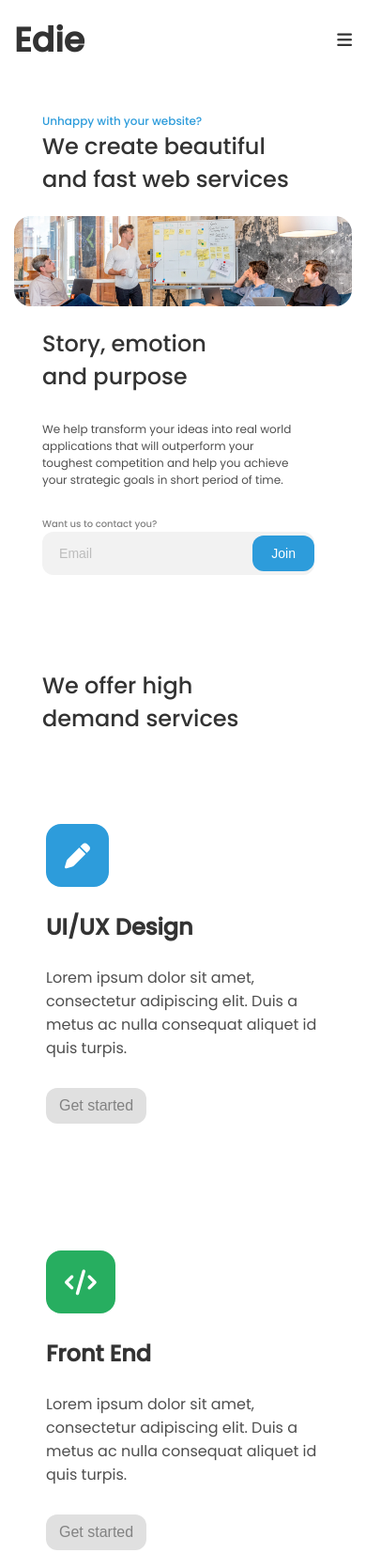
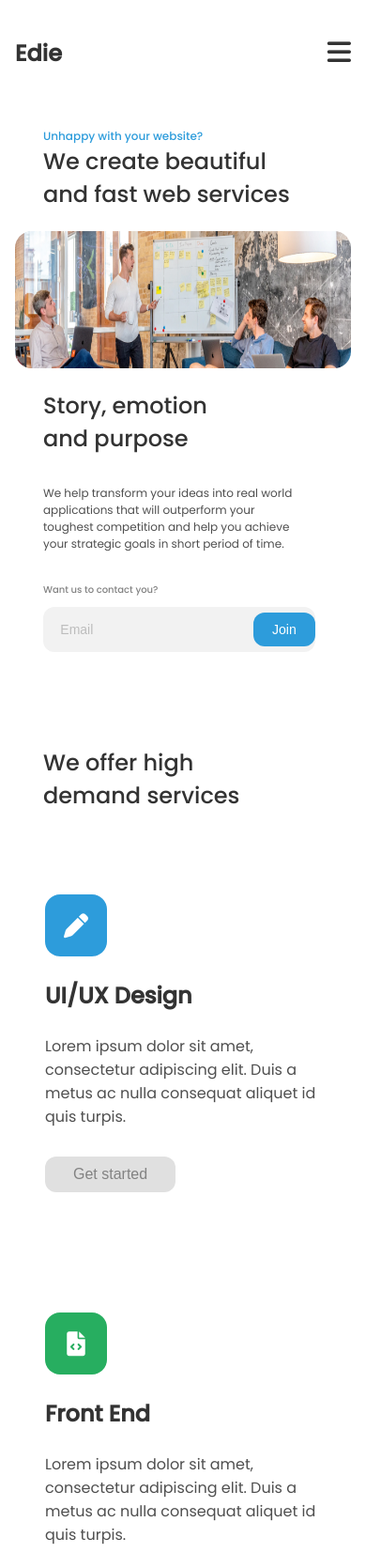
Before and after one commit to phvntin/edie, a plain HTML site: page index.html in a window 390 px wide. Shown: the top 1653 px of the page at 94% size. Drawn offline with Linux system fonts and the light colour scheme.

Commit message:
update all

```diff
--- a/css/_navbar.scss
+++ b/css/_navbar.scss
@@ -1,46 +1,59 @@
 .navbar {
   @include flexbox(center, space-between);
-  padding-top: 30px;
   width: 100%;
+  height: 7rem;
+  @include responsive(767px) {
+    padding-left: 1rem;
+    padding-right: 1rem;
+  }
+
   &-logo {
     a {
-      font-size: 3.6rem;
+      font-size: 2.25rem;
       font-weight: 800;
       color: #333;
+
+      @include responsive(767px) {
+        font-size: 1.5rem;
+      }
     }
   }
+
+  &-menu {
+    @include responsive(767px) {
+      display: none;
+    }
+  }
+
   &-list {
     @include flexbox(center, flex-end);
-    font-size: 2.4rem;
+    font-size: 1.5rem;
     font-weight: 500;
     list-style: none;
   }
+
   &-item:not(:last-of-type) {
     margin-right: 45px;
   }
+
   &-link {
     color: #666;
     transition: all 0.2s ease;
+
     &.active {
       color: #333;
     }
+
     &:hover {
       color: #333;
     }
   }
+
   &-mobile {
     font-size: 1.8rem;
     display: none;
-  }
-}
 
-@media (max-width: 768px) {
-  .navbar {
-    padding-top: 15px;
-    &-menu {
-      display: none;
-    }
-    &-mobile {
+    @include responsive(767px) {
       display: block;
     }
   }
--- a/css/_part-one.scss
+++ b/css/_part-one.scss
@@ -1,128 +1,146 @@
 .part-one {
-  margin-top: 100px;
+  margin-top: 6.25rem;
+
+  @include responsive(767px) {
+    margin-top: 1.5rem;
+  }
+
   & > div {
-    margin-left: 200px;
+    margin-left: 12.5rem;
+
+    @include responsive(767px) {
+      margin-left: 1.875rem;
+    }
   }
+
   &-create {
+    @include responsive(767px) {
+      max-width: 17rem;
+    }
+
     span {
-      margin-bottom: 16px;
-      font-size: 1.8rem;
+      margin-bottom: 1rem;
+      font-size: 1.125rem;
       font-weight: 500;
       color: #2d9cdb;
       display: block;
+
+      @include responsive(767px) {
+        font-size: 0.75rem;
+        margin-bottom: 0;
+      }
     }
+
     h3 {
-      max-width: 543px;
-      font-size: 4.8rem;
+      max-width: 33.875rem;
+      font-size: 3rem;
       font-weight: 500;
+
+      @include responsive(767px) {
+        font-size: 1.5rem;
+      }
     }
   }
+
   &-image {
     border-radius: 18px;
-    margin: 42px 0;
+    margin: 2.625rem 0;
+    object-fit: content;
+
+    @include responsive(767px) {
+      margin: 1.375rem 0;
+      height: 9.125rem;
+    }
   }
+
   &-story {
+    max-width: 22.875rem;
+
     h3 {
-      max-width: 366px;
-      margin-bottom: 42px;
-      font-size: 4.8rem;
+      margin-bottom: 2.625rem;
+      font-size: 3rem;
       font-weight: 500;
+
+      @include responsive(767px) {
+        max-width: 14.125rem;
+        margin-bottom: 2rem;
+        font-size: 1.5rem;
+      }
     }
+
     span {
       color: #4f4f4f;
-      max-width: 366px;
-      margin-bottom: 42px;
-      font-size: 1.8rem;
+      display: block;
+      margin-bottom: 2.625rem;
+      font-size: 1.125rem;
       font-weight: 400;
-      display: block;
+
+      @include responsive(767px) {
+        margin-bottom: 2rem;
+        font-size: 0.75rem;
+        max-width: 17.125rem;
+      }
     }
   }
+
   &-contact {
     span {
-      font-size: 1.4rem;
+      color: #828282;
+      display: block;
+      margin-bottom: 0.625rem;
+      font-size: 0.875rem;
       font-weight: 500;
-      color: #828282;
-      margin-bottom: 10px;
-      display: block;
+
+      @include responsive(767px) {
+        font-size: 0.625rem;
+      }
     }
+
     div {
       background-color: #f2f2f2;
       border-radius: 12px;
-      max-width: 350px;
+      max-width: 21.875rem;
       display: block;
       @include flexbox(center, space-around);
       transition: all 0.3s ease;
+
+      @include responsive(767px) {
+        max-width: 18.125rem;
+      }
+
       &:hover {
         box-shadow: 0px 0px 15px rgba(0, 0, 0, 0.1);
       }
+
       input {
         border: none;
         background: transparent;
         padding: 15px 0 15px 18px;
-        font-size: 1.8rem;
+        font-size: 1.125rem;
         font-weight: 500;
+
         &::placeholder {
           color: #bdbdbd;
         }
+
+        @include responsive(767px) {
+          padding: 1rem 0 1rem 1.125rem;
+          font-size: 0.875rem;
+        }
       }
+
       button {
         border: none;
-        padding: 11px 28px;
-        font-size: 1.8rem;
+        padding: 0.625rem 1.75rem;
+        font-size: 1.125rem;
         color: #fff;
         background-color: #2d9cdb;
         border-radius: 12px;
-      }
-    }
-  }
-}
 
-@media (max-width: 768px) {
-  .part-one {
-    margin-top: 50px;
-    & > div {
-      margin-left: 30px;
-    }
-    &-create {
-      max-width: 272px;
-      span {
-        font-size: 1.2rem;
-        margin-bottom: 0;
-      }
-      h3 {
-        font-size: 2.4rem;
-      }
-    }
-    &-image {
-      margin: 22px 0;
-    }
-    &-story {
-      h3 {
-        max-width: 227px;
-        margin-bottom: 0;
-        font-size: 2.4rem;
-      }
-      span {
-        max-width: 275px;
-        margin: 30px 0;
-        font-size: 1.2rem;
-      }
-    }
-    &-contact {
-      span {
-        font-size: 1rem;
-        margin-bottom: 0;
-      }
-      div {
-        max-width: 290px;
-        input {
-          padding: 15px 0 15px 18px;
-          font-size: 1.4rem;
-        }
-        button {
-          padding: 11px 20px;
-          font-size: 1.4rem;
-          margin-left: 25px;
+        @include responsive(767px) {
+          padding: 0.625rem 1.25rem;
+          font-size: 0.875rem;
+          margin-left: 1.5rem;
         }
       }
     }
--- a/css/_part-three.scss
+++ b/css/_part-three.scss
@@ -1,101 +1,139 @@
 .part-three {
-  margin-top: 190px;
-  & > div {
-    margin-left: 100px;
+  margin-top: 12.5rem;
+
+  @include responsive(767px) {
+    margin-top: 6.25rem;
   }
+
   &-heading {
-    font-size: 3.6rem;
-    max-width: 450px;
+    font-size: 2.25rem;
+    max-width: 28.125rem;
+    margin-left: 5.625rem;
+    margin-bottom: 0.5rem;
+
+    @include responsive(767px) {
+      margin-left: 2rem;
+      max-width: 17rem;
+      font-size: 1.5rem;
+      margin-bottom: 2.5rem;
+    }
+
     h4 {
       font-weight: 500;
     }
   }
+
   &-content {
-    display: grid;
-    grid-template-columns: 1fr 1fr;
-    grid-template-rows: 1fr 1fr;
-    grid-column-gap: 20px;
-    grid-template-areas:
-      "h1 h2"
-      "h3 h4";
+    margin: 0 5rem;
+    @include flexbox(flex-start, center, wrap);
+    column-gap: 1rem;
+
+    @include responsive(767px) {
+      flex-direction: column;
+      margin: 0;
+    }
   }
+
   &-item {
+    width: calc(50% - 1rem);
     cursor: pointer;
+
+    @include responsive(767px) {
+      width: 100%;
+      margin-bottom: 2rem;
+    }
+
     img {
       border-radius: 12px;
+      width: 100%;
+      height: 34rem;
+      object-fit: cover;
+
+      @include responsive(767px) {
+        height: 22rem;
+      }
     }
+
     span {
-      font-size: 1.4rem;
+      font-size: 0.875rem;
       color: #828282;
       font-weight: 300;
-      margin-top: 20px;
+      margin-top: 1.25rem;
       display: inline-block;
     }
+
     h5 {
-      font-size: 2.4rem;
+      font-size: 1.5rem;
       font-weight: 500;
     }
   }
-  &-item:nth-child(1) {
-    padding-top: 175px;
-    grid-area: h1;
+
+  &-item:nth-child(1),
+  &-item:nth-child(3) {
+    padding-top: 5rem;
+
+    @include responsive(767px) {
+      padding-top: unset;
+    }
   }
-  &-item:nth-child(2) {
-    grid-area: h2;
-  }
-  &-item:nth-child(3) {
-    padding-top: 175px;
-    grid-area: h3;
-  }
-  &-item:nth-child(4) {
-    grid-area: h4;
-  }
+
   &-more {
     text-align: right;
+    margin-right: 6rem;
     color: #2d9cdb;
-    // cursor: pointer;
+
+    @include responsive(767px) {
+      text-align: unset;
+      margin-right: unset;
+    }
+
     a {
-      font-size: 2.4rem;
+      font-size: 1.5rem;
       font-weight: 500;
       color: #2d9cdb;
+
+      @include responsive(767px) {
+        font-size: 1rem;
+      }
     }
+
     i {
-      font-size: 1.7rem;
-      margin-left: 15px;
+      font-size: 1rem;
+      margin-left: 1rem;
     }
   }
 }
 
-@media (max-width: 768px) {
-  .part-three {
-    margin-top: 100px;
-    & > div {
-      margin-left: unset;
-    }
-    &-heading {
-      margin-left: 30px !important;
-      max-width: 270px;
-      font-size: 2.4rem;
-      margin-bottom: 40px;
-    }
-    &-content {
-      grid-template-columns: 1fr;
-      grid-template-rows: 1fr 1fr 1fr 1fr;
-      grid-row-gap: 35px;
-      grid-template-areas:
-        "h1"
-        "h2"
-        "h3"
-        "h4";
-    }
-    &-item:nth-child(1),
-    &-item:nth-child(3) {
-      padding-top: unset;
-    }
-    &-more {
-      text-align: left;
-      font-size: 1.8rem;
-      margin-top: 10px;
-    }
-  }
-}
+// @media (max-width: 768px) {
+//   .part-three {
+//     margin-top: 100px;
+//     & > div {
+//       margin-left: unset;
+//     }
+//     &-heading {
+//       margin-left: 30px !important;
+//       max-width: 270px;
+//       font-size: 2.4rem;
+//       margin-bottom: 40px;
+//     }
+//     &-content {
+//       grid-template-columns: 1fr;
+//       grid-template-rows: 1fr 1fr 1fr 1fr;
+//       grid-row-gap: 35px;
+//       grid-template-areas:
+//         "h1"
+//         "h2"
+//         "h3"
+//         "h4";
+//     }
+//     &-item:nth-child(1),
+//     &-item:nth-child(3) {
+//       padding-top: unset;
+//     }
+//     &-more {
+//       text-align: left;
+//       font-size: 1.8rem;
+//       margin-top: 10px;
+//     }
+//   }
+// }
--- a/css/_part-two.scss
+++ b/css/_part-two.scss
@@ -1,66 +1,108 @@
 .part-two {
-  margin-top: 200px;
-  margin-left: 100px;
+  margin-top: 12.5rem;
+
+  @include responsive(767px) {
+    margin-top: 6.25rem;
+    margin-left: 0;
+  }
+
   &-heading {
-    font-size: 3.6rem;
-    max-width: 346px;
-    margin-bottom: 45px;
+    max-width: 21.625rem;
+    margin-bottom: 2.75rem;
+    margin-left: 5.625rem;
+
+    @include responsive(767px) {
+      margin-left: 1.875rem;
+      max-width: 16.25rem;
+    }
+
     h4 {
+      font-size: 2.25rem;
       font-weight: 500;
+
+      @include responsive(767px) {
+        font-size: 1.5rem;
+      }
     }
   }
+
   &-content {
-    @include flexbox(center, space-between);
+    margin-left: 5.5rem;
+    @include flexbox(center, flex-start);
+    gap: 2.5rem;
+
+    @include responsive(767px) {
+      flex-direction: column;
+      margin-left: 0;
+    }
+
     .item {
       @include flexbox(flex-start, space-between, wrap, column);
-      max-width: 340px;
-      padding: 45px 34px;
+      width: calc(33% - 3.25rem);
+      padding: 2.75rem 2rem;
       border-radius: 24px;
       transition: all 0.2s;
+
+      @include responsive(767px) {
+        width: 100%;
+      }
+
       i {
-        font-size: 2.7rem;
+        font-size: 1.625rem;
         color: #fff;
-        padding: 20px 20px;
+        padding: 1.25rem;
         border-radius: 16px;
+        width: 100%;
+        text-align: center;
       }
+
       .fa-pen {
         background-color: #2d9cdb;
       }
-      .fa-code {
+
+      .fa-file-code {
         background-color: #27ae60;
       }
+
       .fa-code-branch {
         background-color: #eb5757;
       }
+
       &-icon {
-        margin-bottom: 25px;
+        margin-bottom: 1.5rem;
+        width: 4.125rem;
       }
+
       h5 {
-        font-size: 2.4rem;
+        font-size: 1.5rem;
         font-weight: 700;
-        margin-bottom: 24px;
+        margin-bottom: 1.5rem;
       }
+
       span {
         color: #4f4f4f;
-        font-size: 1.6rem;
+        font-size: 1rem;
         font-weight: 400;
-        margin-bottom: 30px;
+        margin-bottom: 1.875rem;
       }
+
       button {
-        font-size: 1.6rem;
+        font-size: 1rem;
         font-weight: 500;
-        padding: 10px 14px;
+        padding: 0.625rem 1.875rem;
         color: #828282;
         background-color: #e0e0e0;
         outline: none;
         border: none;
         border-radius: 12px;
         transition: all 0.2s;
+
         &:hover {
           background-color: #2d9cdb;
           color: #fff;
         }
       }
+
       &:hover {
         box-shadow: 0px 10px 30px rgba(51, 51, 51, 0.1);
         cursor: pointer;
@@ -69,24 +111,24 @@
   }
 }
 
-@media (max-width: 768px) {
-  .part-two {
-    margin-top: 100px;
-    margin-left: 0;
+// @media (max-width: 768px) {
+//   .part-two {
+//     margin-top: 100px;
+//     margin-left: 0;
 
-    &-heading {
-      margin-left: 30px;
-      font-size: 2.4rem;
-      max-width: 260px;
-    }
-    &-content {
-      @include flexbox(center, space-between, wrap, column);
-      gap: 35px;
-      .item {
-        max-width: unset;
-        width: 100%;
-        padding: 50px 34px;
-      }
-    }
-  }
-}
+//     &-heading {
+//       margin-left: 30px;
+//       font-size: 2.4rem;
+//       max-width: 260px;
+//     }
+//     &-content {
+//       @include flexbox(center, space-between, wrap, column);
+//       gap: 35px;
+//       .item {
+//         max-width: unset;
+//         width: 100%;
+//         padding: 50px 34px;
+//       }
+//     }
+//   }
+// }
--- a/css/reset.css
+++ b/css/reset.css
@@ -1,6 +1,5 @@
 html {
   box-sizing: border-box;
-  font-size: 62.5%;
 }
 
 * {
--- a/css/style.scss
+++ b/css/style.scss
@@ -11,12 +11,21 @@
   flex-direction: $dir;
 }
 
-@media (max-width: 768px) {
-  .wrapper {
-    max-width: 768px;
+@mixin responsive($width) {
+  @media screen and (max-width: $width) {
+    @content;
   }
 }
 
+.container {
+  max-width: 75rem;
+  margin: 0 auto;
+
+  @include responsive(767px) {
+    padding-left: 1rem;
+    padding-right: 1rem;
+  }
+}
 @import "./navbar";
 @import "./part-one";
 @import "./part-two";
--- a/index.html
+++ b/index.html
@@ -32,11 +32,11 @@
     <title>Devchallenges</title>
   </head>
   <body>
-    <div class="wrapper grid wide">
-      <nav class="navbar">
+    <nav class="navbar container">
       <div class="navbar-logo">
         <a href="#">Edie</a>
       </div>
+
       <div class="navbar-menu">
         <ul class="navbar-list">
           <li class="navbar-item active">
@@ -56,6 +56,7 @@
           </li>
         </ul>
       </div>
+
       <div class="navbar-mobile">
         <div class="navbar-mobile-button">
           <i class="fa-solid fa-bars"></i>
@@ -63,12 +64,13 @@
       </div>
     </nav>
 
-      <section class="part-one">
+    <section class="part-one container">
       <div class="part-one-create">
         <span>Unhappy with your website?</span>
         <h3>We create beautiful and fast web services</h3>
       </div>
-        <img class="part-one-image" src="./img/heroImage.jpg" alt="" />
+
+      <img class="part-one-image" src="./img/heroImage.jpg" />
       <div class="part-one-story">
         <h3>Story, emotion and purpose</h3>
         <span
@@ -77,6 +79,7 @@
           strategic goals in short period of time.</span
         >
       </div>
+
       <div class="part-one-contact">
         <span>Want us to contact you?</span>
         <div>
@@ -86,10 +89,11 @@
       </div>
     </section>
 
-      <section class="part-two">
+    <section class="part-two container">
       <div class="part-two-heading">
         <h4>We offer high demand services</h4>
       </div>
+
       <div class="part-two-content">
         <div class="item">
           <div class="item-icon">
@@ -102,9 +106,10 @@
           >
           <button>Get started</button>
         </div>
+
         <div class="item">
           <div class="item-icon">
-              <i class="fa-solid fa-code"></i>
+            <i class="fa-solid fa-file-code"></i>
           </div>
           <h5>Front End</h5>
           <span
@@ -127,7 +132,7 @@
       </div>
     </section>
 
-      <section class="part-three">
+    <section class="part-three container">
       <div class="part-three-heading">
         <h4>Good design means good business</h4>
       </div>
@@ -159,6 +164,7 @@
         <a href="#">see more <i class="fa-solid fa-arrow-right-long"></i></a>
       </div>
     </section>
-    </div>
+
+    <section class="part-four container"></section>
   </body>
 </html>
```
Also changed, not shown: css/style.css, 1 other file. Lines whose indentation alone changed are shown as unchanged.
